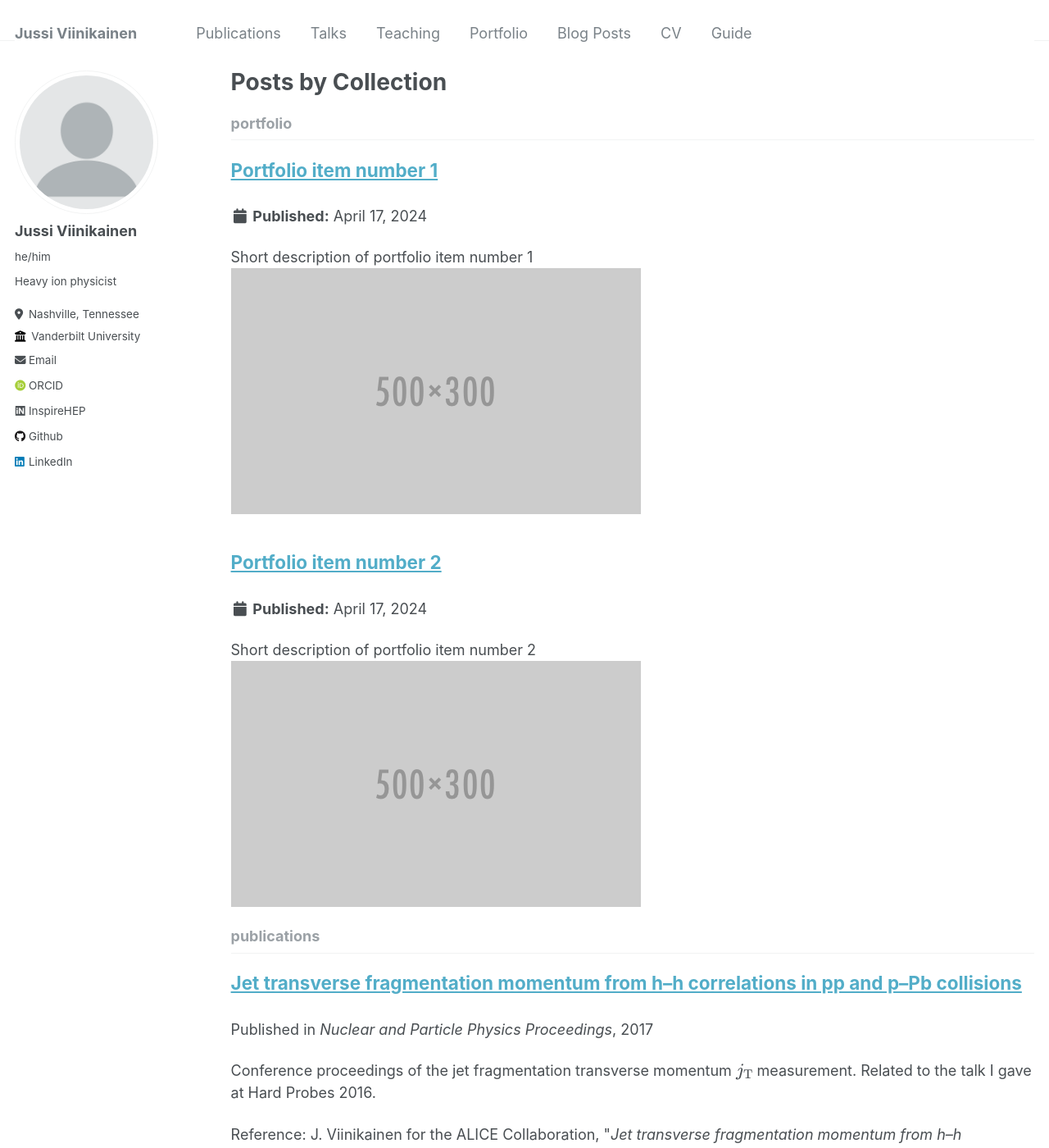
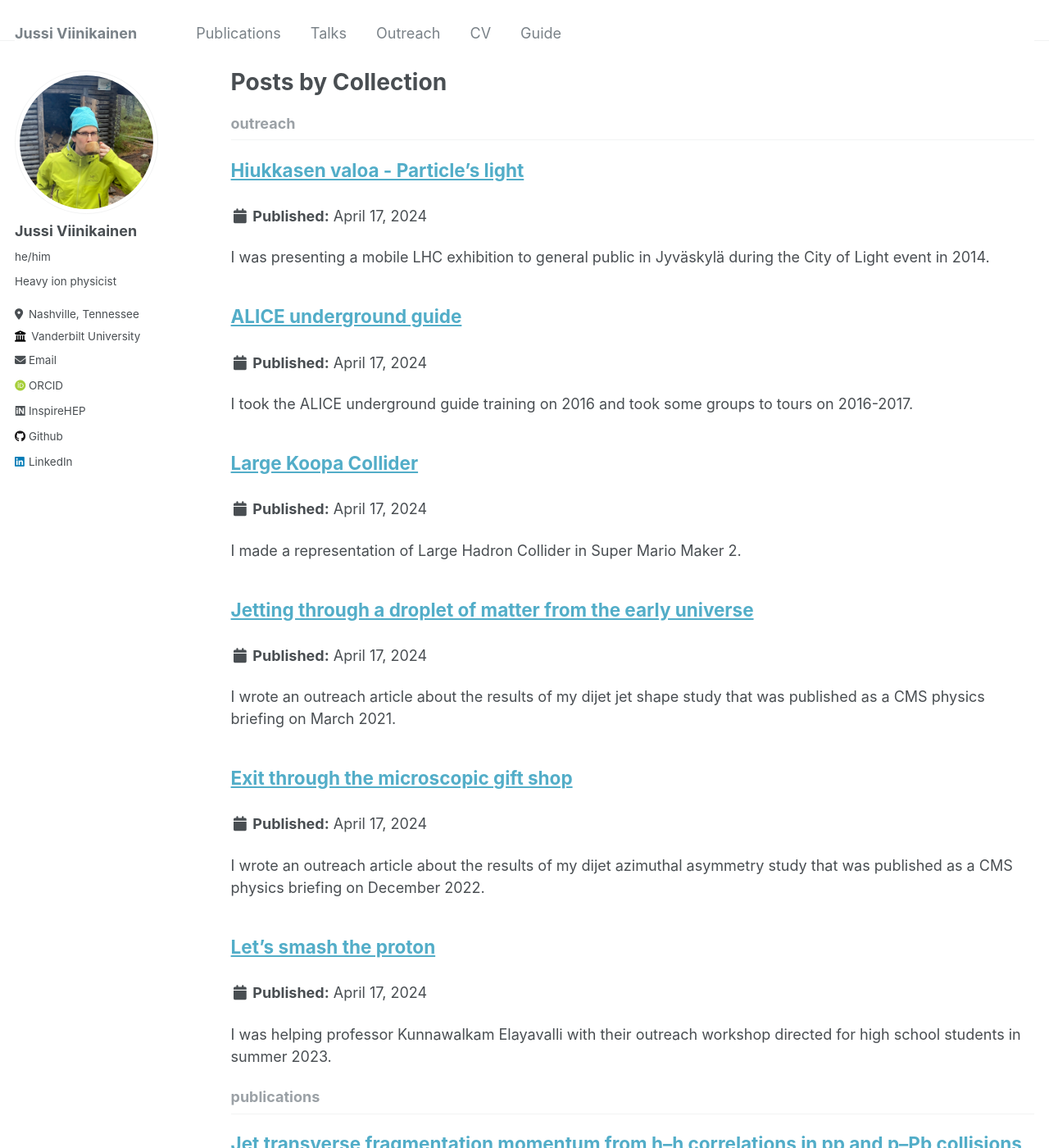
Before and after one commit to jusaviin/jusaviin.github.io, a Jekyll site: the page built from _pages/collection-archive.html, in a window 1280 px wide and 1400 px high. Shown: the whole window at 82% size. Built offline with Jekyll 4.4.1, drawn with Linux system fonts in a browser that asks for light colours; some web fonts are replaced.

Commit message:
Repurposed portfolio to outreach, filled in CV

```diff
--- a/_config.yml
+++ b/_config.yml
@@ -21,7 +21,7 @@ repository               : "jusaviin/jusaviin.github.io"
 #               Additional customization can be done by editing /_includes/author-profile.html
 author:
   # Biographic information
-  avatar           : "profile.png"
+  avatar           : "forestProfile.jpg"
   name             : "Jussi Viinikainen"
   pronouns         : "he/him"
   bio              : "Heavy ion physicist"
@@ -206,7 +206,7 @@ collections:
   publications:
     output: true
     permalink: /:collection/:path/
-  portfolio:
+  outreach:
     output: true
     permalink: /:collection/:path/
   talks:
@@ -252,10 +252,10 @@ defaults:
       author_profile: true
       share: true
       comments: true
-  # _portfolio
+  # _outreach
   - scope:
       path: ""
-      type: portfolio
+      type: outreach
     values:
       layout: single
       author_profile: true
--- a/_data/navigation.yml
+++ b/_data/navigation.yml
@@ -6,14 +6,14 @@ main:
   - title: "Talks"
     url: /talks/
 
-  - title: "Teaching"
-    url: /teaching/
+#  - title: "Teaching"
+#    url: /teaching/
 
-  - title: "Portfolio"
-    url: /portfolio/
+  - title: "Outreach"
+    url: /outreach/
 
-  - title: "Blog Posts"
-    url: /year-archive/
+#  - title: "Blog Posts"
+#    url: /year-archive/
 
   - title: "CV"
     url: /cv/
--- /dev/null
+++ b/_outreach/2014-09-20_hiukkasenValoa.md
@@ -0,0 +1,16 @@
+---
+title: "Hiukkasen valoa - Particle's light"
+excerpt: "I was presenting a mobile LHC exhibition to general public in Jyväskylä during the City of Light event in 2014."
+collection: outreach
+---
+
+The city of Jyväskylä has a yearly event called Valon Kaupunki (City of Light), where a lot of different light exhibitions are presented. In 2014, the University of Jyväskylä joined to event with their Hiukkasen valoa (Particle's light) event. Part of the Hiukkasen valoa event was a mobile LHC tunnel exhibition, that had two different exhibition modes, both working using motion detection cameras. In the first mode, users could kick protons to collide with other protons, and depending on the speed of the collision, different amount of particles is created in the collision. The second mode illustrated the effect of Higgs' field by slowing down the movement (creating mass) on the side of the screen where the Higgs' field was active compared to the side where there were no Higgs' field. I was presenting this exhibition to the general public during the event. The image below shows another physicist, <a href="http://users.jyu.fi/~hejajama/">Heikki Mäntysaari</a>, who was presenting the exhibition with me, demonstrating the Higgs' field mode of the mobile LHC echibition. The one below that shows the setup for colliding protons.
+
+<figure>
+  <img src="/images/hiukkasenValoa.png">
+  <figcaption>Heikki Mäntysaari demonstrating the Higgs' field mode of the mobile LHC tunnel. Photo credit: Heikki Mäntysaari.</figcaption>
+</figure>
+<figure>
+  <img src="/images/protonFootball.png">
+  <figcaption>The proton football mode of the mobile LHC tunnel. Photo credit: Heikki Mäntysaari.</figcaption>
+</figure>
--- /dev/null
+++ b/_outreach/2016-06-01_aliceGuide.md
@@ -0,0 +1,7 @@
+---
+title: "ALICE underground guide"
+excerpt: "I took the ALICE underground guide training on 2016 and took some groups to tours on 2016-2017."
+collection: outreach
+---
+
+I got my training as an underground guide to the ALICE experiment on 2016 when I was stationed at CERN. During 2016 and 2017, I took a couple of groups to tours in the ALICE experiment, showing them the detector and the underground cavern.
--- /dev/null
+++ b/_outreach/2020-05-03_largeKoopaCollider.md
@@ -0,0 +1,12 @@
+---
+title: "Large Koopa Collider"
+excerpt: "I made a representation of Large Hadron Collider in Super Mario Maker 2."
+collection: outreach
+---
+
+I recreated the Large Hadron Collider in Super Mario Maker 2, where is it called the Large Koopa Collider. You can find an overview of the level in <a href="https://smm2.wizul.us/smm2/level/KBM-49D-GSF">Wizulus's SMM2 Viewer</a>. If you own the game, you can find this level with the code KBM-49D-GSF. It is technically difficult to make a large collider within the game, which is why this representation is more of a fixed target experiment. The control room is modeled after the ALICE experiment. From there you need to go though the security, and take an elevator down to the tunnel. Down the tunnel you will find your personal protective equipment in question mark blocks. In the tunnel, you will first need to insert a koopa to a linear accelerator, from which it is directed to a circular accelerator. The smaller circular accelerator steers the koopa shell to a larger circular accelerator, where you need to collide it with another koopa to collect data (represented by a key). After this, you can return back to the surface with an elevator and beat the level.
+
+<figure>
+  <img src="/images/largeKoopaCollider.png">
+  <figcaption>Illustration of the Super Koopa Synchrotron, a transfer line, and the Large Koopa Collider.</figcaption>
+</figure>
--- /dev/null
+++ b/_outreach/2021-03-24_jettingThrough.md
@@ -0,0 +1,12 @@
+---
+title: "Jetting through a droplet of matter from the early universe"
+excerpt: "I wrote an outreach article about the results of my dijet jet shape study that was published as a CMS physics briefing on March 2021."
+collection: outreach
+---
+
+The CMS collaboration encourages us researchers to promote the newly published results by releasing a physics briefing, where the main results of the analysis are summarized in an article that is aimed to be understandable with the basis of high school physics. In this article I discuss energy gets converted into matter, and how highly energetic streams of particles shoot through a matter as it was just after the Big Bang in the early universe. Want to find out more? <a href="https://cms.cern/news/jetting-through-droplet-matter-early-universe">Read my article</a> and see how these interactions are studied!
+
+<figure>
+  <img src="/images/jetting.png">
+  <figcaption>An event display of a dijet event measured in the CMS detector.</figcaption>
+</figure>
--- /dev/null
+++ b/_outreach/2022-12-01_exitThroughGiftShop.md
@@ -0,0 +1,12 @@
+---
+title: "Exit through the microscopic gift shop"
+excerpt: "I wrote an outreach article about the results of my dijet azimuthal asymmetry study that was published as a CMS physics briefing on December 2022."
+collection: outreach
+---
+
+The CMS collaboration encourages us researchers to promote the newly published results by releasing a physics briefing, where the main results of the analysis are summarized in an article that is aimed to be understandable with the basis of high school physics. In the article I wrote about my dijet azimuthal asymmetry analysis, I describe the path-length dependent energy loss in quark-gluon plasma with the help of exiting a musem through the gift shop. Why would these events be related? <a href="https://cms.cern/news/exit-through-microscopic-gift-shop">Read my article</a> to find out!
+
+<figure>
+  <img src="/images/exitThroughGiftShop.png">
+  <figcaption>An event display showing a dijet event in the CMS detector.</figcaption>
+</figure>
--- /dev/null
+++ b/_outreach/2023-06-01_smashTheProton.md
@@ -0,0 +1,9 @@
+---
+title: "Let's smash the proton"
+excerpt: "I was helping professor Kunnawalkam Elayavalli with their outreach workshop directed for high school students in summer 2023."
+collection: outreach
+---
+
+<a href="https://www.raghavke.me">Professor Raghav Kunnawalkam Elayavalli</a> lead this four day workshop for the high school students. The worshop began with a short introduction to today's topic by Raghav, after which the students simulated particle collisions with Pythia8 and analyzed their generated data. I was walking around the classroom advising the students and answering any questions they might have about the practicalities or interpretation of the results.
+
+The contents of the workshop are freely available at <a href="https://github.com/rkunnawa/ssmv_eic">GitHub</a>. Raghav gave a presentation detailing how the 2023 summer workshop went on the <a href="https://indico.cern.ch/event/1345629/contributions/5799519/attachments/2801085/4886730/eic_highschool_outreach_raghav_11Feb2024.pdf">2024 Winter Workshop of Nuclear Dynamics</a>. They also wrote <a href="https://www.scientificamerican.com/article/to-get-kids-interested-in-science-we-have-to-let-them-do-science/">an opinion piece to Scientific American</a> related to this workshop.
--- a/_pages/cv.md
+++ b/_pages/cv.md
@@ -22,29 +22,44 @@ Education
 
 Work experience
 ======
-* Spring 2024: Academic Pages Collaborator
-  * Github University
-  * Duties includes: Updates and improvements to template
-  * Supervisor: The Users
+* January 2022 - Current: Postdoctoral researcher
+  * Vanderbilt University
+  * Nashville, Tennessee, USA
+  * Duties include:
+    * Analysis on energy-energy correlators
+    * Analysis on dijet azimuthal asymmetry
+    * Convener of the high \\(p_{\mathrm{T}}\\) physics interest group within the CMS heavy ion group
+    * Producing rapid validation datasets during the 2023 heavy ion run
+    * Maintaining the common analysis code (HiForest) for the CMS heavy ion group
+    * Helping to supervise students
+  * Supervisor: Julia Velkovska
 
-* Fall 2015: Research Assistant
-  * Github University
-  * Duties included: Merging pull requests
-  * Supervisor: Professor Hub
+* March 2018 - September 2021: Postdoctoral researcher
+  * University of Illinois at Chicago
+  * Chicago, Illinois, USA
+  * Duties included:
+    * Analysis on jet shapes from dijet events
+    * Analysis on dijet azimuthal asymmetry
+    * Control room shifts in the CMS experiment
+    * Alignment validation for tracker during 2018 heavy ion run
+    * Updating alignment validation tool to include a tracker validation method for high \\(p_{\mathrm{T}}\\) tracks
+  * Supervisor: Olga Evdokimov
 
-* Summer 2015: Research Assistant
-  * Github University
-  * Duties included: Tagging issues
-  * Supervisor: Professor Git
+* November 2012 - December 2017: PhD Student
+  * University of Jyväskylä
+  * Jyväskylä, Finland and CERN, Switzerland/France
+  * Duties included:
+    * Analysis on jet fragmentation transverse momentum
+    * Run manager for the ALICE experiemnt for one month
+    * Updating the firmware in the EMCal trigger for run2
+    * Control room shifts at the ALICE experiment
+    * Being teaching assistant in particle physics and heavy ion physics courses
+  * Supervisor: Jan Rak
 
-Skills
-======
-* Skill 1
-* Skill 2
-  * Sub-skill 2.1
-  * Sub-skill 2.2
-  * Sub-skill 2.3
-* Skill 3
+* June 2008 - August 2008: Summer intern
+  * Stresstech Oy
+  * Vaajakoski, Finland
+  * Duties included measuring residual stresses from metal pieces
 
 Publications
 ======
@@ -73,12 +88,37 @@ Talks
     {% include archive-single-talk-cv.html  %}
   {% endfor %}</ul>
 
+Leadership experience and positions of trust
+======
+* 2022 - current: Convener of the high-\\(p_{\mathrm{T}}\\) physics interest group within the CMS heavy ion group
+* April 2017 - May 2017: Run manager in the ALICE experiment, two weeks both in April and May
+* October 2015 -  March 2018: Junior ambassador of Finland in the ALICE experiment
+* November 2012 - November 2014: President of the residents' committee in at KOAS Ristonmaa student housing association
+* September 2012 - November 2012: Member of the students' union at the University of Jyväskylä
+* November 2010 - November 2012: Member of the residents' committee in at KOAS Ristonmaa student housing association
+
+
+Skills
+======
+* Languages (<a href="https://europass.europa.eu/en/common-european-framework-reference-language-skills">CEFR levels</a>: A1 and A2: Basic user; B1 and B2: Independent user; C1 and C2: Proficient user)
+  * Finnish: Mother tongue
+  * English: C2
+  * French: B1
+  * Swedish: A2
+* Programming languages
+  * C++ and root libraries
+  * Python
+  * bash
+  * Java
+* Other digital skills
+  * Proficient user of LaTeX
+  * Experience in working with MacOS, Linux/Unix and Windows operating systems
+  * Experience with Git and GitHub
+
+<!---
 Teaching
 ======
   <ul>{% for post in site.teaching reversed %}
     {% include archive-single-cv.html %}
   {% endfor %}</ul>
-
-Service and leadership
-======
-* Currently signed in to 43 different slack teams
+--->
--- a/_pages/portfolio.html
+++ b/_pages/outreach.html
@@ -1,13 +1,13 @@
 ---
 layout: archive
-title: "Portfolio"
-permalink: /portfolio/
+title: "Outreach"
+permalink: /outreach/
 author_profile: true
 ---
 
 {% include base_path %}
 
 
-{% for post in site.portfolio %}
+{% for post in site.outreach reversed %}
   {% include archive-single.html %}
 {% endfor %}
--- a/_portfolio/portfolio-1.md
+++ /dev/null
@@ -1,7 +0,0 @@
----
-title: "Portfolio item number 1"
-excerpt: "Short description of portfolio item number 1<br/><img src='/images/500x300.png'>"
-collection: portfolio
----
-
-This is an item in your portfolio. It can be have images or nice text. If you name the file .md, it will be parsed as markdown. If you name the file .html, it will be parsed as HTML.
--- a/_portfolio/portfolio-2.html
+++ /dev/null
@@ -1,7 +0,0 @@
----
-title: "Portfolio item number 2"
-excerpt: "Short description of portfolio item number 2 <br/><img src='/images/500x300.png'>"
-collection: portfolio
----
-
-This is an item in your portfolio. It can be have images or nice text. If you name the file .md, it will be parsed as markdown. If you name the file .html, it will be parsed as HTML.
```
Also changed, not shown: images/exitThroughGiftShop.png (added), images/forestProfile.jpg (added), images/jetting.png (added), images/largeKoopaCollider.png (added), 2 other files.
